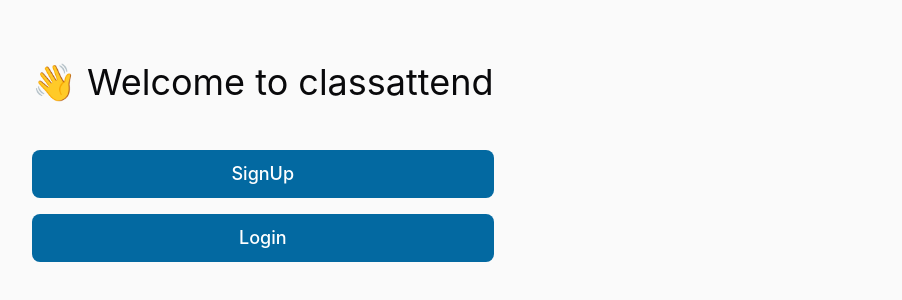
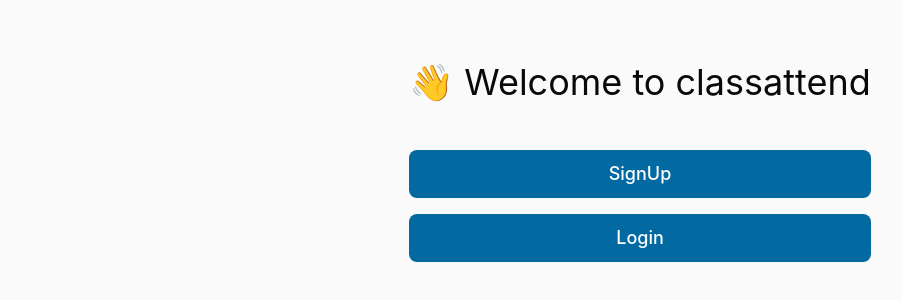
Before and after one commit to josfam/classattend, a React (Vite) app in the folder frontend/: page / in a window 1280 px wide. Shown: the part 238-538 px from the top of the page, without its empty margins (0-902 px from the left). Built offline with nearby package versions, Linux system fonts and the light colour scheme; no server answers.

Commit message:
Fix: Center items horizontally

```diff
--- a/frontend/src/App.tsx
+++ b/frontend/src/App.tsx
@@ -10,7 +10,7 @@ const App = () => {
   return (
     <>
       <Toaster richColors position="top-center" /> {/* toast messages */}
-      <div className="app-content flex h-full w-full items-center overflow-y-scroll bg-neutral-50 p-8 first-letter:justify-center">
+      <div className="app-content flex h-full w-full items-center justify-center overflow-y-scroll bg-neutral-50 p-8">
         <Router>
           <Routes>
             {/* public routes */}
```
